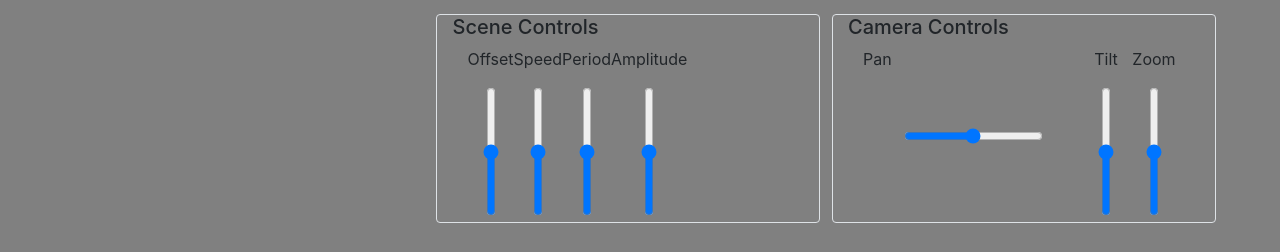
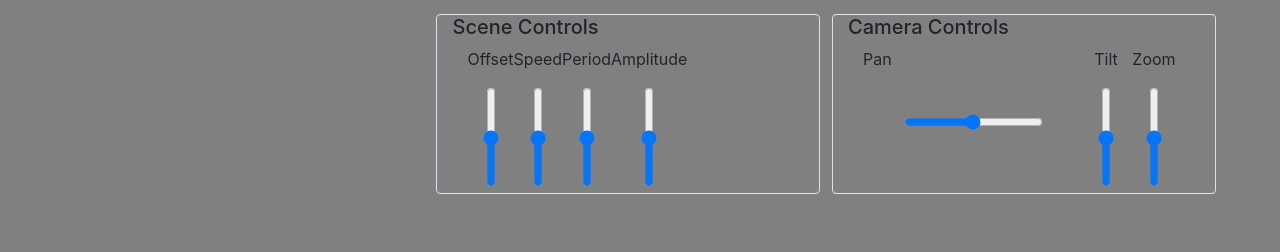
Before and after one commit to mikebru/Backyard-Website, a website: page index.html in a window 1280 px wide. Shown: the part 548-800 px from the top of the page. Drawn offline with Linux system fonts and the light colour scheme; a script that the page names is missing.

Commit message:
updates to styling

```diff
--- a/index.html
+++ b/index.html
@@ -50,7 +50,7 @@
 
             <div class="row justify-content-end" style="padding-top: 1.5%; padding-left: 0%;">
 
-                <div class="col-lg-4 border rounded " style="margin-left: 1%;">
+                <div class="col-md-4 border rounded " style="margin-left: 1%;">
                     <h5>Scene Controls</h5>
                     <div class="col-6 d-table">
                         <div class="d-table-cell" style="text-align: center;">
@@ -79,7 +79,7 @@
                     </div>
                 </div>
 
-                <div class="col-lg-4 border rounded" style="margin-left: 1%;">
+                <div class="col-md-4 border rounded" style="margin-left: 1%;">
                     <h5>Camera Controls</h5>
 
                     <div class="col-12 d-table">
--- a/scss/__slider.scss
+++ b/scss/__slider.scss
@@ -6,6 +6,7 @@
   .slider {
     width: 75%; /* Full-width */
     height: 20px; /* Specified height */
+    min-width: 75px;
     -webkit-transition: .2s; /* 0.2 seconds transition on hover */
     transition: opacity .2s;
   }
@@ -15,7 +16,7 @@
     writing-mode: bt-lr;
     width: 20px; /* Full-width */
     height: 100%; /* Specified height */
-
+    max-height: 100px;
   }
 
   /* Mouse-over effects */
```
Also changed, not shown: css/mainStyles.css.
